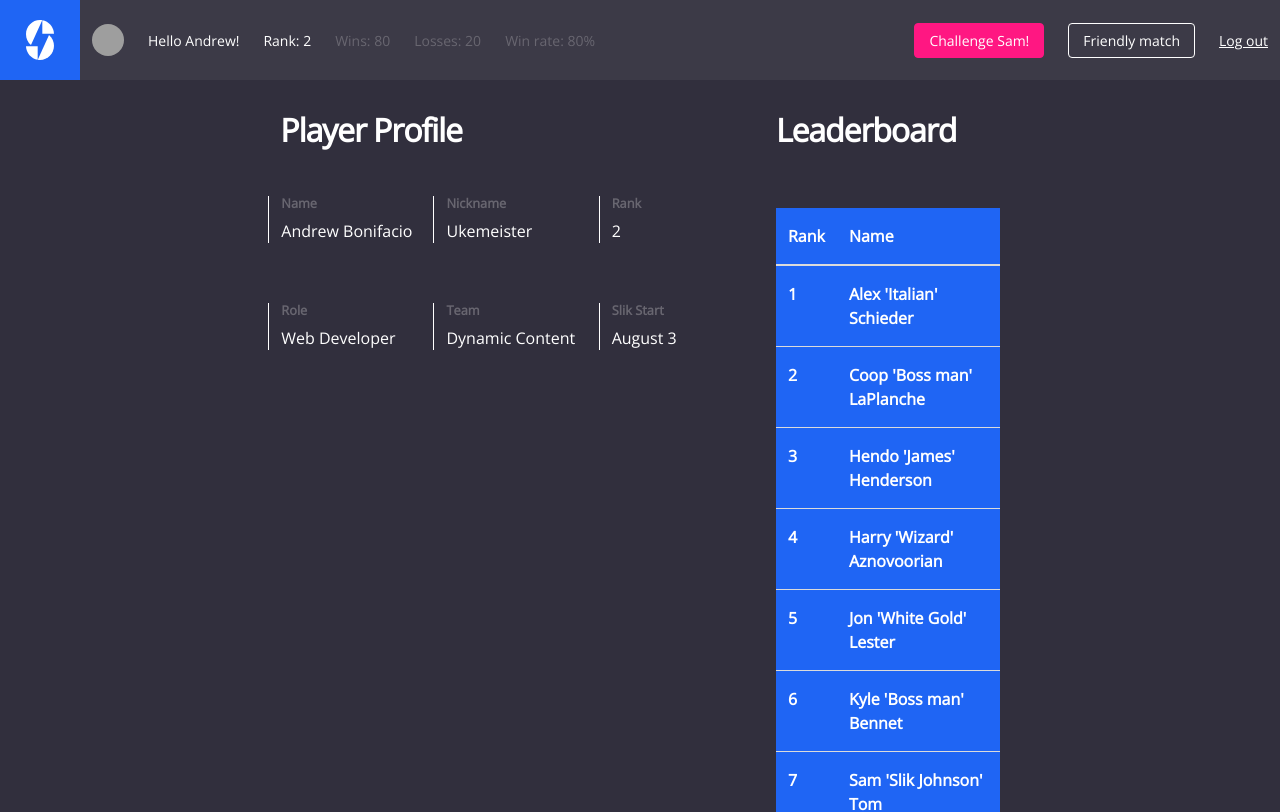
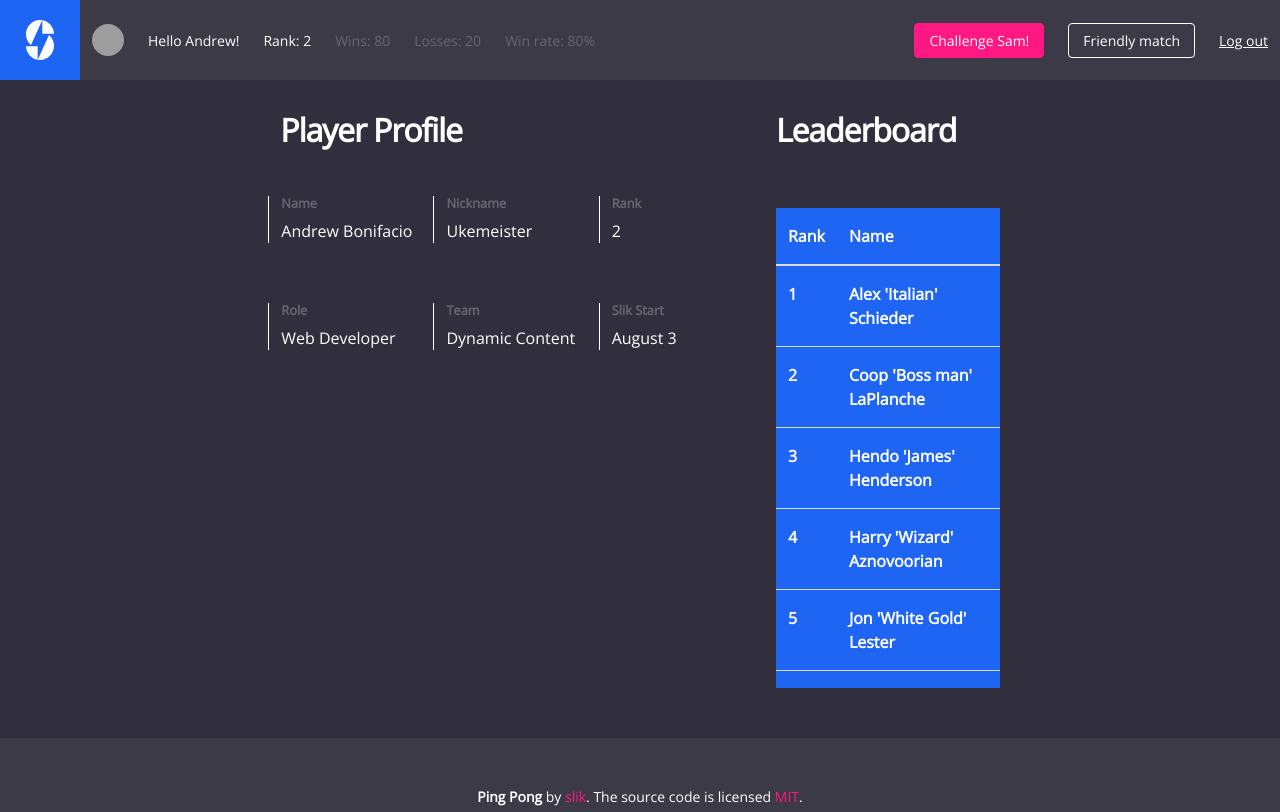
Before and after one commit to andrewslik/pingpongslik, a Vue app: page / in a window 1280 px wide. Shown: the top 812 px of the page. Built offline with nearby package versions, Linux system fonts and the light colour scheme; grey boxes are pictures that could not be loaded.

Commit message:
build updated

```diff
--- a/src/components/Leaderboard.vue
+++ b/src/components/Leaderboard.vue
@@ -1,5 +1,5 @@
 <template>
-    <div>
+    <div class="table-container">
         <table class="table">
             <thead>
                 <tr>
@@ -62,4 +62,11 @@ h3 {
     color: #fff;
     margin-bottom: 30px;
 }
+.table-container {
+    position: relative;
+    height: 60vh;
+    overflow: hidden;
+    overflow-y: scroll;
+    margin: 50px 0;
+}
 </style>
```
Also changed, not shown: 10 other files (tests, documents, lock files or other folders).
